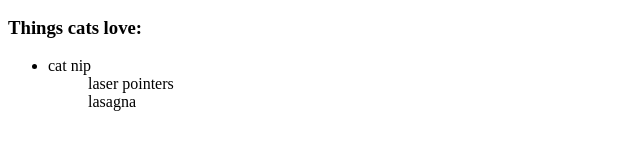
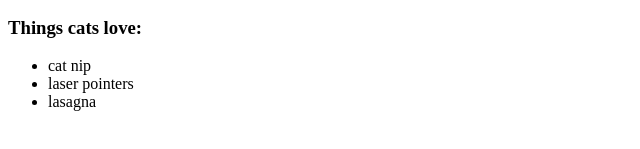
Before and after one commit to F10S4NT/responsive-web-design, a plain HTML site: page index.html in a window 1280 px wide. Shown: the part 515-664 px from the top of the page, without its empty margins (0-640 px from the left). Drawn offline with Linux system fonts and the light colour scheme.

Commit message:
Correccion de elementos li

```diff
--- a/index.html
+++ b/index.html
@@ -30,8 +30,8 @@
 
         <ul>
             <li>cat nip</li>
-            <ul>laser pointers</ul>
-            <ul>lasagna</ul>
+            <li>laser pointers</li>
+            <li>lasagna</li>
         </ul>
       </section>
     </main>
```
